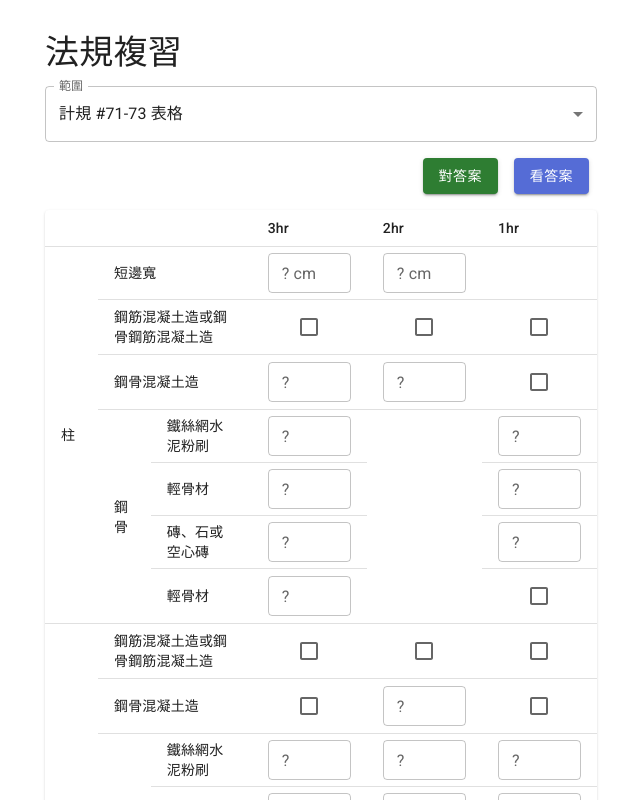
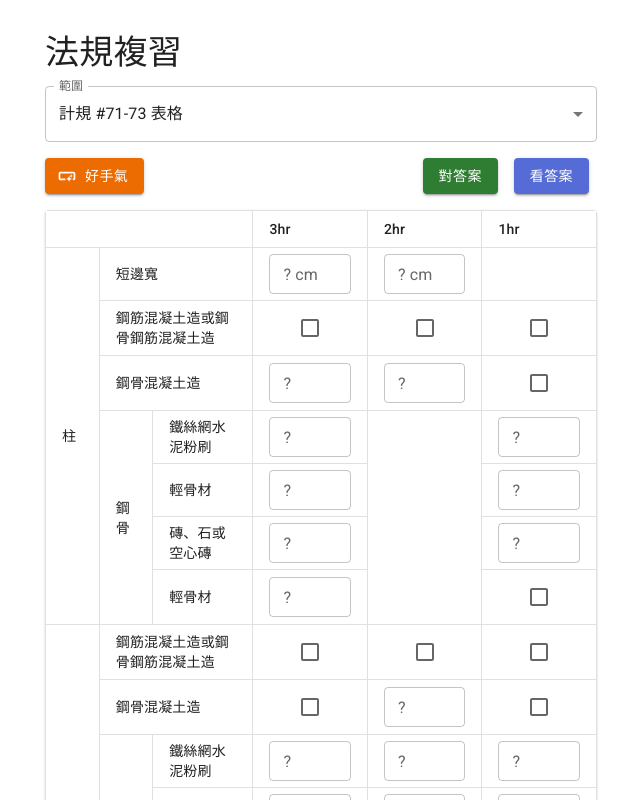
Before and after one commit to wayne930242/law-flash-cards, a React (Create React App) app: page / in a window 1280 px wide. Shown: the top 800 px of the page, without its empty margins (319-959 px from the left). Built offline with nearby package versions, Linux system fonts and the light colour scheme.

Commit message:
Add one useless button

```diff
--- a/package.json
+++ b/package.json
@@ -6,6 +6,7 @@
   "dependencies": {
     "@emotion/react": "^11.9.0",
     "@emotion/styled": "^11.8.1",
+    "@mui/icons-material": "^5.6.1",
     "@mui/material": "^5.6.0",
     "@testing-library/jest-dom": "^5.16.4",
     "@testing-library/react": "^12.1.4",
--- a/src/components/Flashcards.tsx
+++ b/src/components/Flashcards.tsx
@@ -13,6 +13,7 @@ import {
   SelectChangeEvent,
   Button,
 } from '@mui/material'
+import { SmartButton } from '@mui/icons-material'
 
 import { TableCompute } from './table'
 import { TypeFlashCard } from '../data/interface'
@@ -75,7 +76,13 @@ export const Flashcards = () => {
             </Select>
           </FormControl>
         </Box>
-        <div className='py-4 flex flex-row justify-end'>
+        <div className='py-4 flex flex-row justify-between'>
+          <div>
+            <Button variant='contained' color='warning' startIcon={<SmartButton />}>
+              好手氣
+            </Button>
+          </div>
+          <div className='flex flex-row justify-center'>
             <div className='mx-2'>
               <Button onClick={handleOnDiliver} variant={deliver ? "outlined" : "contained"} color="success">
                 {deliver ? '重來' : '對答案'}
@@ -85,6 +92,7 @@ export const Flashcards = () => {
               <Button onClick={handleOnPeak} variant={reveal ? "outlined" : "contained"}>
                 {reveal ? '翻面' : '看答案'}
               </Button>
+            </div>
           </div>
         </div>
         <TableContainer component={Paper}>
--- a/src/components/table/TableCompute.tsx
+++ b/src/components/table/TableCompute.tsx
@@ -42,7 +42,9 @@ export const TableCompute = ({
                 rowSpanBuffer = 1
 
                 return (
-                  <TableCell key={j} colSpan={colSpan} rowSpan={rowSpan}>
+                  <TableCell key={j} colSpan={colSpan} rowSpan={rowSpan} sx={{
+                    border: '1px solid rgba(224, 224, 224, 1)'
+                  }}>
                     <TableCard data={cell} />
                   </TableCell>
                 )
--- a/src/components/table/TableRowCompute.tsx
+++ /dev/null
@@ -1,39 +0,0 @@
-import TableRow from '@mui/material/TableRow'
-import TableCell from '@mui/material/TableCell'
-
-import { TableCard } from '../card/TableCard'
-import { TypeData } from '../../data/interface'
-
-export const TableRowCompute = ({
-  dataArray,
-  rowSpan = 1,
-}: {
-  dataArray: TypeData[],
-  rowSpan?: number,
-}) => {
-  let colSpanBuffer = 1
-
-  return (
-    <TableRow>
-      {
-        dataArray.map((cell, i) => {
-          if (cell === '<') return null
-
-          let index = i
-          while (dataArray[index + 1] === '<') {
-            colSpanBuffer++
-            index++
-          }
-
-          const colSpan = colSpanBuffer
-          colSpanBuffer = 1
-          return (
-            <TableCell key={i} colSpan={colSpan} rowSpan={rowSpan}>
-              <TableCard data={cell} />
-            </TableCell>
-          )
-        })
-      }
-    </TableRow>
-  )
-}
--- a/src/components/table/index.ts
+++ b/src/components/table/index.ts
@@ -1,4 +1,3 @@
-import { TableRowCompute } from './TableRowCompute'
 import { TableCompute } from './TableCompute'
 
-export { TableCompute, TableRowCompute }
+export { TableCompute }
--- a/src/data/71-73.ts
+++ b/src/data/71-73.ts
@@ -27,9 +27,9 @@ const data: TypeData[][] = [
 
   ['牆', '鋼筋混凝土造或鋼骨鋼筋混凝土造（厚度）', '<', '', { front: '[]', back: 10 }, { front: '[]', back: 7 }],
   ['^', '鋼骨混凝土造', '<', '^', { front: '[]', back: 3 }, { front: '[]', back: 7 }],
-  ['^', '鋼骨', '鐵絲網水泥粉刷', '^', { front: '[]', back: 4 }, { front: '[]', back: 3 }],
+  ['^', '鋼骨', '鐵絲網水泥粉刷', '', { front: '[]', back: 4 }, { front: '[]', back: 3 }],
   ['^', '^', '磚、石或空心磚', '^', { front: '[]', back: 5 }, { front: '[]', back: 4 }],
-  ['^', '木絲水泥板+兩面水泥砂漿', '<', '^', { front: '[]', back: '1/8' }, ''],
+  ['^', '木絲水泥板+兩面水泥砂漿', '<', '', { front: '[]', back: '1/8' }, ''],
   ['^', '輕質泡沫混凝土板', '<', '^', { front: '[]', back: 7.5 }, '^'],
   ['^', '鋼筋混凝土版＋泡沫混凝土', '<', '^', { front: '[]', back: '5/12' }, '^'],
 
```
Also changed, not shown: 1 other file (tests, documents, lock files or other folders). Lines whose indentation alone changed are shown as unchanged.
